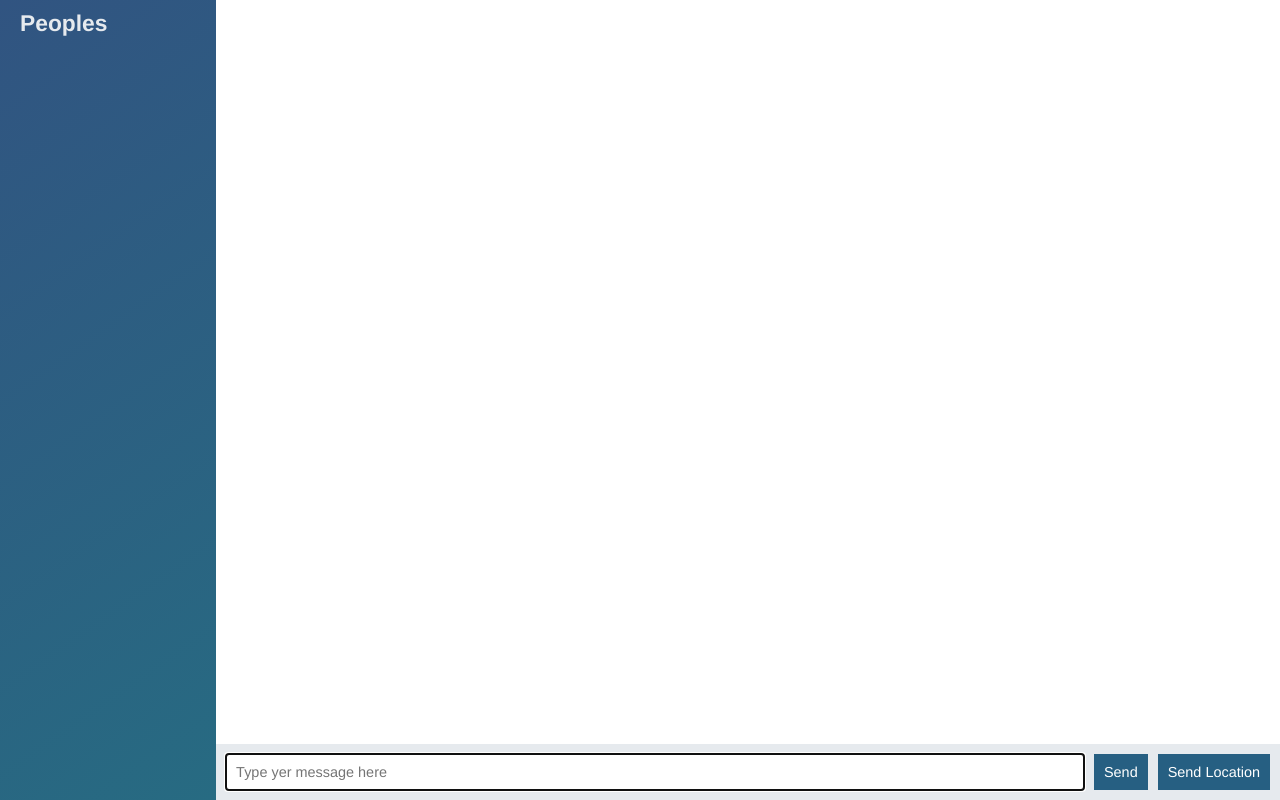
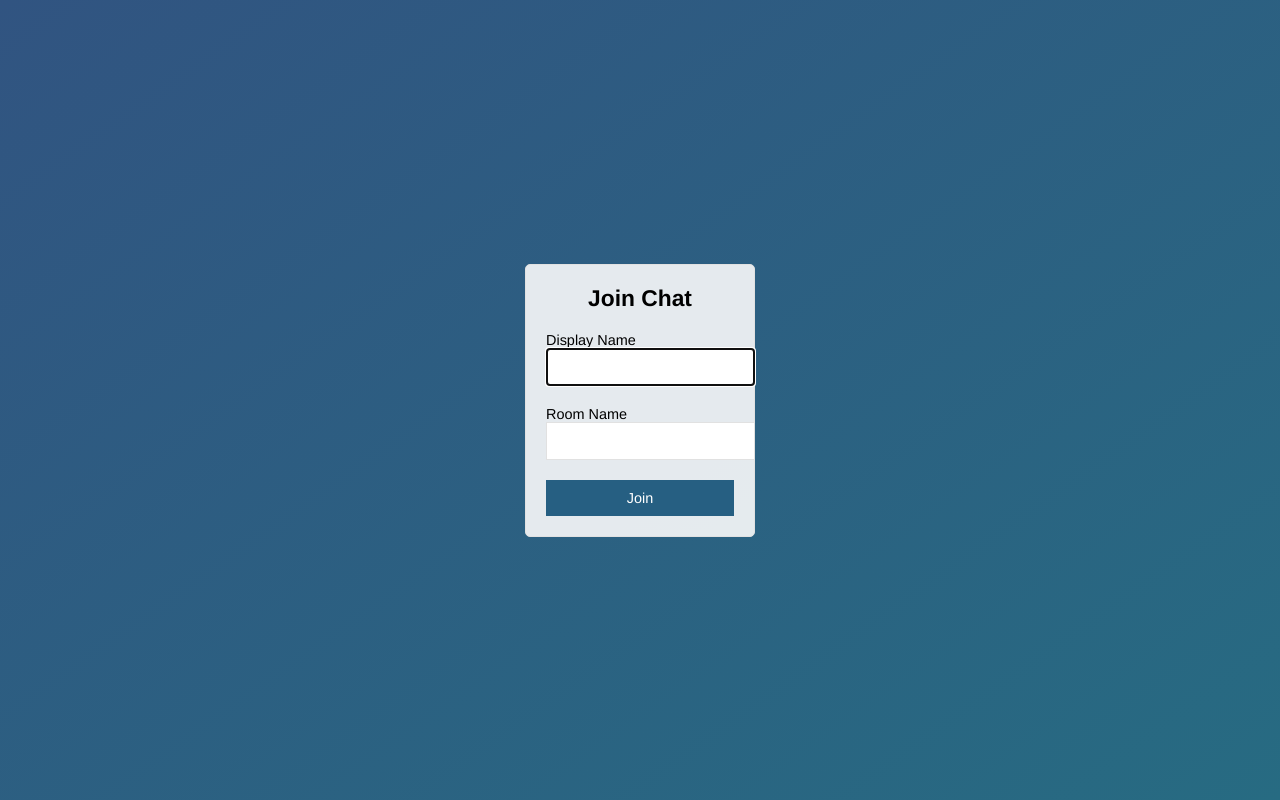
Before and after one commit to markie1313/node-chat-app, a website: page public/index.html in a window 1280 px wide. Drawn offline with nearby package versions, Linux system fonts and the light colour scheme; no server answers.

Commit message:
Add join page that submits to chat.html

```diff
--- a/public/index.html
+++ b/public/index.html
@@ -1,62 +1,31 @@
 <!DOCTYPE html>
-
 <html>
-
 <head>
   <meta charset="utf-8">
+  <mega name"viewport" content="width=device-width, initial-scale=1, user-scalable=no">
   <link rel="stylesheet" href="/css/styles.css">
+  <title>Join | Chat</title>
 </head>
 
-<body class="chat">
-
-<div class="chat__sidebar">
-  <h3>Peoples</h3>
-  <div id="users"></div>
-</div>
-
-<div class="chat__main">
-  <ol class="chat__messages" id="messages"></ol>
-
-  <div class="chat__footer">
-    <form id="message-form">
-      <input name="message" type="text" placeholder="Type yer message here" autofocus autocomplete="off"/>
-      <button>Send</button>
-    </form>
-    <button id="send-location">Send Location</button>
+<body class="centered-form">
+  <div class="centered-form__form">
+    <form action="/chat.html">
+    <div class="form-field">
+      <h3>Join Chat</h3>
+    </div>
+    <div class="form-field">
+      <label>Display Name</lable>
+      <input type="text" name="name" autofocus />
+    </div>
+    <div class="form-field">
+      <label>Room Name</lable>
+      <input type="text" name="room" />
+    </div>
+    <div class="form-field">
+      <button>Join</button>
+    </div>
+  </form>
   </div>
-</div>
-
-<script id="message-template" type="text/template">
-  <li class="message">
-    <div class="message__title">
-      <h4>{{from}}</h4>
-      <span>{{createdAt}}</span>
-    </div>
-    <div class="message__body">
-      <p>{{text}}</p>
-    </div>
-  </li>
-</script>
-
-<script id="location-message-template" type="text/template">
-  <li class="message">
-    <div class="message__title">
-      <h4>{{from}}</h4>
-      <span>{{createdAt}}</span>
-    </div>
-    <div class="message__body">
-      <p>
-          <a href="{{url}}" target="_blank">My current location</a>
-      </p>
-    </div>
-  </li>
-</script>
-
-  <script src="/socket.io/socket.io.js"></script>
-  <script src="/js/libs/jquery-3.2.1.min.js"></script>
-  <script src="/js/libs/moment.js"></script>
-  <script src="/js/libs/mustache.js"></script>
-  <script src="/js/index.js"></script>
 </body>
 
 </html>
```
Also changed, not shown: public/chat.html (added, +64 -0 lines), public/js/chat.js (renamed from public/js/index.js).
